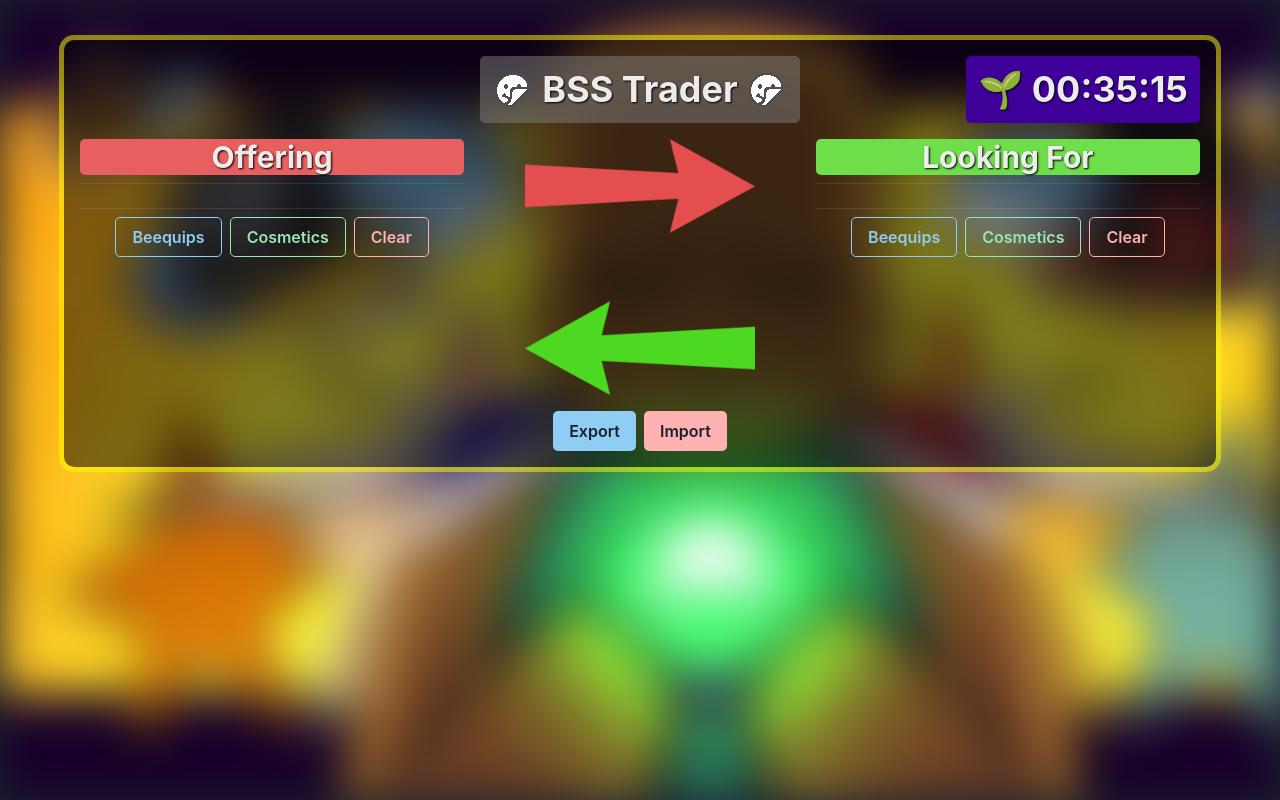
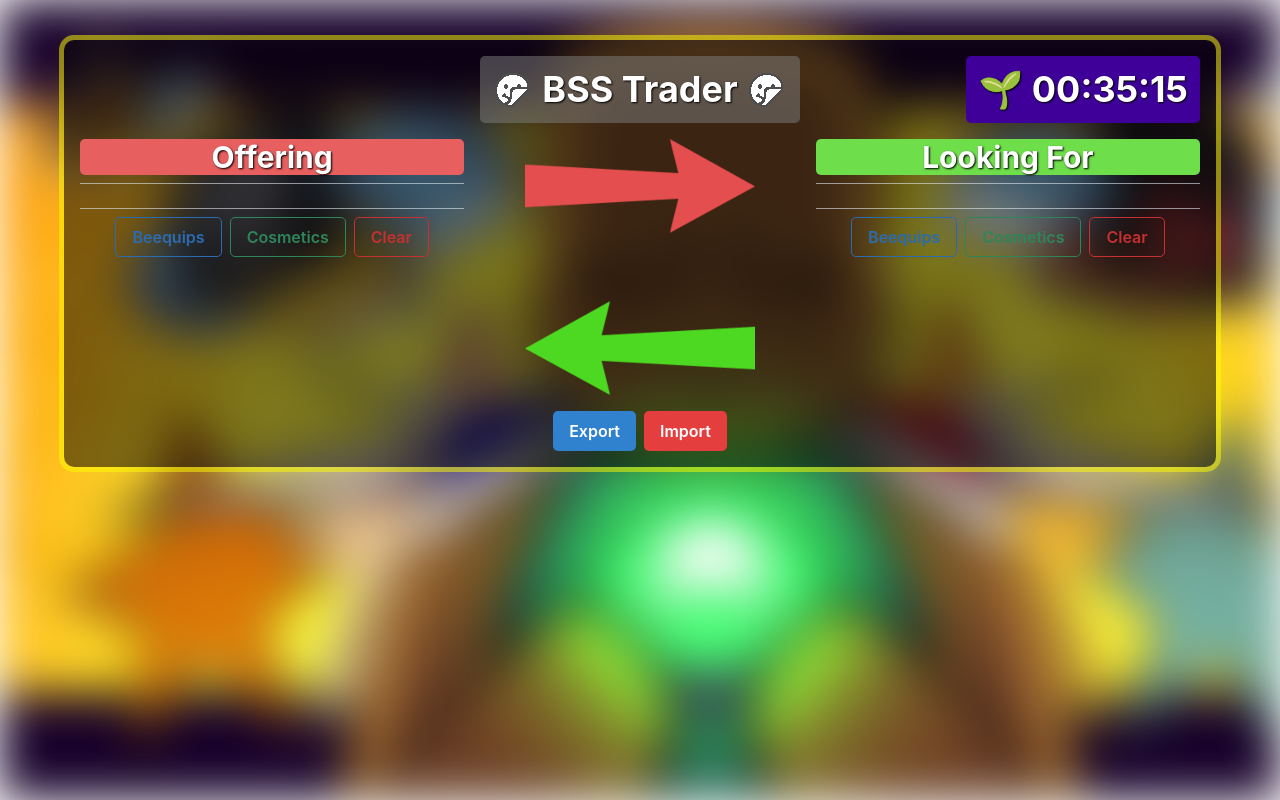
Before and after one commit to zhenga8533/bss-trader, a React (Vite) app: page / in a window 1280 px wide. Built offline with nearby package versions, Linux system fonts and the light colour scheme.

Commit message:
Changed color scheme

```diff
--- a/src/App.tsx
+++ b/src/App.tsx
@@ -41,7 +41,7 @@ const App = () => {
             <HStack justifyContent="center">
               <HStack backgroundColor="rgba(128, 128, 128, 0.5)" borderRadius={5} p={3}>
                 <Image src={sticker} alt="Sticker" />
-                <Heading textShadow={"1px 1px 2px black"}>BSS Trader</Heading>
+                <Heading className="heading">BSS Trader</Heading>
                 <Image src={sticker} alt="Sticker" />
               </HStack>
             </HStack>
--- a/src/components/BeequipInput.tsx
+++ b/src/components/BeequipInput.tsx
@@ -1,4 +1,17 @@
-import { Heading, HStack, Modal, ModalCloseButton, ModalContent, ModalHeader } from "@chakra-ui/react";
+import {
+  Button,
+  Heading,
+  HStack,
+  Image,
+  Modal,
+  ModalBody,
+  ModalCloseButton,
+  ModalContent,
+  ModalHeader,
+  Text,
+  VStack,
+} from "@chakra-ui/react";
+import { useState } from "react";
 import { Beequip } from "./BeequipTile";
 
 interface BeequipInputProps {
@@ -9,17 +22,39 @@ interface BeequipInputProps {
 }
 
 const BeequipInput = ({ beequip, isOpen, onClose, onEnter }: BeequipInputProps) => {
+  if (beequip === null) return null;
+
+  const [waxes, setWaxes] = useState<string[]>([]);
+  const [stats, setStats] = useState<string[]>([]);
+  const [potential, setPotential] = useState<number>(0);
+
   return (
     <Modal isOpen={isOpen} onClose={() => onClose()} size="custom">
-      <ModalContent bgColor="rgb(64, 64, 255)" borderRadius={5} color="black" my={10} w="40vw">
+      <ModalContent bgColor="rgb(64, 64, 255)" borderRadius={5} color="black" my={20} w="40vw">
         <ModalCloseButton />
         <ModalHeader>
           <HStack>
-            <Heading color="white" size="lg" textShadow={"1px 1px 2px black"}>
-              Beequips
+            <Heading className="heading" size="lg">
+              {beequip.name}
             </Heading>
+            <Image src={beequip.image_url} alt={beequip.name} boxSize="36px" />
           </HStack>
         </ModalHeader>
+        <ModalBody>
+          <VStack className="box" mb={3}>
+            <Text>Add Waxes</Text>
+            <Text>Add Stat</Text>
+            <Text>Select Potential</Text>
+          </VStack>
+          <HStack>
+            <Button colorScheme="blue" variant="solid" onClick={() => onEnter(beequip)}>
+              Add
+            </Button>
+            <Button colorScheme="red" variant="solid" onClick={() => onClose()}>
+              Cancel
+            </Button>
+          </HStack>
+        </ModalBody>
       </ModalContent>
     </Modal>
   );
--- a/src/components/BeequipModal.tsx
+++ b/src/components/BeequipModal.tsx
@@ -91,7 +91,7 @@ const BeequipModal = ({ isOpen, onClose, addBeequip }: BeequipTileProps) => {
         <ModalCloseButton />
         <ModalHeader>
           <HStack>
-            <Heading color="white" size="lg" textShadow={"1px 1px 2px black"}>
+            <Heading className="heading" size="lg">
               Beequips
             </Heading>
             <Image src={beequip} alt="Beequip" boxSize="36px" />
--- a/src/components/ItemSearch.tsx
+++ b/src/components/ItemSearch.tsx
@@ -37,7 +37,7 @@ const ItemSearch = ({ icon, items, title, addItem, stackItems }: ItemSearchProps
   return (
     <VStack alignItems="left" backgroundColor="rgba(0, 0, 0, 0.1)" borderRadius={5} p={3}>
       <HStack>
-        <Heading color="white" size="lg" textShadow={"1px 1px 2px black"}>
+        <Heading className="heading" size="lg">
           {title}
         </Heading>
         <Image src={icon} alt={title} />
--- a/src/components/SproutTimer.tsx
+++ b/src/components/SproutTimer.tsx
@@ -61,7 +61,7 @@ const SproutTimer = () => {
   return (
     <Flex justifyContent="flex-end">
       <Box css={rainbowAnimation} borderRadius={5} p={3}>
-        <Heading textShadow={"1px 1px 2px black"}>🌱 {formatTime(timeLeft)} </Heading>
+        <Heading className="heading">🌱 {formatTime(timeLeft)} </Heading>
       </Box>
     </Flex>
   );
--- a/src/components/Stack.tsx
+++ b/src/components/Stack.tsx
@@ -80,14 +80,7 @@ const Stack = ({ color, title }: StackProps) => {
       <BeequipModal isOpen={beequipsOpen} onClose={() => setBeequipsOpen(false)} addBeequip={addBeequip} />
       <ItemModal isOpen={itemsOpen} onClose={() => setItemsOpen(false)} addItem={addItem} stackItems={items} />
       <VStack>
-        <Heading
-          background={color}
-          borderRadius={5}
-          textAlign="center"
-          textShadow={"1px 1px 2px black"}
-          size="lg"
-          w="100%"
-        >
+        <Heading className="heading" background={color} borderRadius={5} textAlign="center" size="lg" w="100%">
           {title}
         </Heading>
         <Divider />
--- a/src/index.css
+++ b/src/index.css
@@ -2,3 +2,8 @@
   background-color: rgba(0, 0, 0, 0.3);
   border-radius: 5px;
 }
+
+.heading {
+  color: white;
+  text-shadow: 1px 1px 2px black;
+}
--- a/src/theme.ts
+++ b/src/theme.ts
@@ -2,7 +2,7 @@ import { extendTheme } from "@chakra-ui/react";
 
 const theme = extendTheme({
   config: {
-    initialColorMode: "dark",
+    initialColorMode: "light",
     useSystemColorMode: false,
   },
   components: {
```
